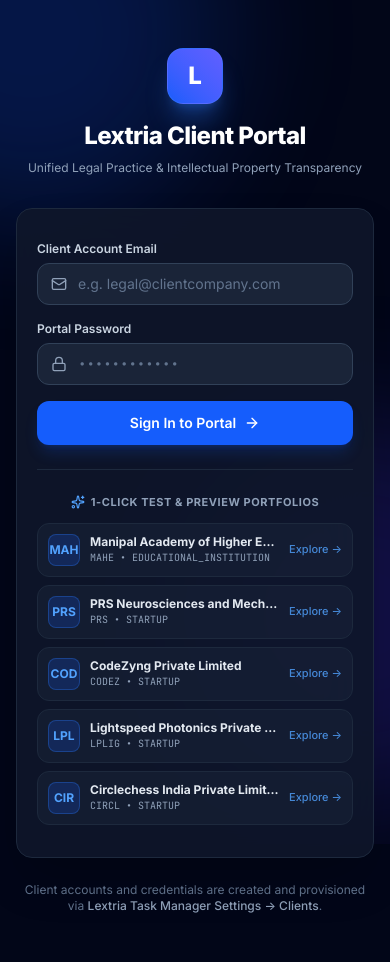
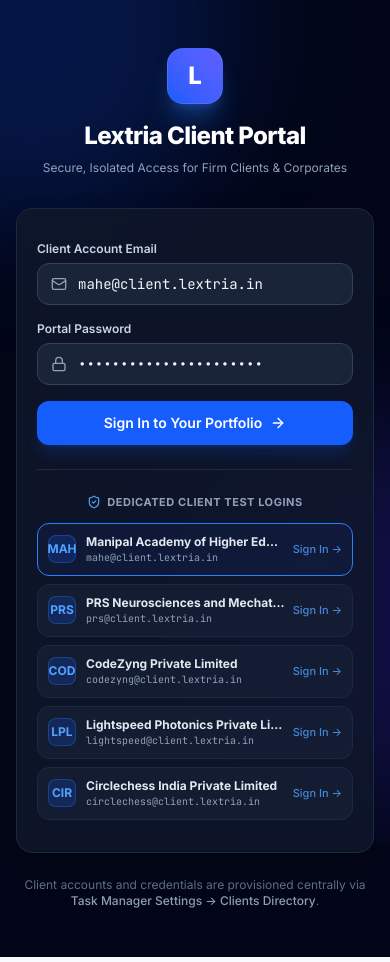
Before and after one commit to Lextria-Research/Lextria-Client-Portal, a React (Vite) app: page /login in a window 390 px wide. Built offline with nearby package versions, Linux system fonts and the light colour scheme; no server answers.

Commit message:
feat(auth): enforce strict client isolation, remove client switcher, and connect dedicated logins

```diff
--- a/src/features/auth/ClientLoginView.tsx
+++ b/src/features/auth/ClientLoginView.tsx
@@ -11,14 +11,13 @@ import {
   CheckCircle2,
   Sparkles,
 } from 'lucide-react';
-import { useAuth, PRESET_CLIENTS } from '../../lib/auth';
-import { ClientProfile } from '../../types/client';
+import { useAuth, SEEDED_CLIENT_LOGINS, ClientAccountDemo } from '../../lib/auth';
 
 export const ClientLoginView: React.FC = () => {
   const navigate = useNavigate();
-  const { signIn, selectPresetClient } = useAuth();
-  const [email, setEmail] = useState('');
-  const [password, setPassword] = useState('');
+  const { signIn } = useAuth();
+  const [email, setEmail] = useState('mahe@client.lextria.in');
+  const [password, setPassword] = useState('LextriaPortal!MAHE2026');
   const [loading, setLoading] = useState(false);
   const [error, setError] = useState<string | null>(null);
 
@@ -40,9 +39,19 @@ export const ClientLoginView: React.FC = () => {
     }
   };
 
-  const handlePresetSelect = (client: ClientProfile) => {
-    selectPresetClient(client);
+  const handleSelectDemo = async (demo: ClientAccountDemo) => {
+    setEmail(demo.email);
+    setPassword(demo.defaultPassword || '');
+    setError(null);
+    setLoading(true);
+    try {
+      await signIn(demo.email, demo.defaultPassword || '');
       navigate('/');
+    } catch (err: any) {
+      setError(err.message || 'Login failed for selected client.');
+    } finally {
+      setLoading(false);
+    }
   };
 
   return (
@@ -63,7 +72,7 @@ export const ClientLoginView: React.FC = () => {
           Lextria Client Portal
         </h2>
         <p className="mt-2 text-center text-xs sm:text-sm text-slate-400">
-          Unified Legal Practice &amp; Intellectual Property Transparency
+          Secure, Isolated Access for Firm Clients &amp; Corporates
         </p>
       </div>
 
@@ -90,8 +99,8 @@ export const ClientLoginView: React.FC = () => {
                   required
                   value={email}
                   onChange={(e) => setEmail(e.target.value)}
-                  placeholder="e.g. legal@clientcompany.com"
-                  className="w-full pl-10 pr-3.5 py-2.5 bg-slate-800/80 border border-slate-700 rounded-xl text-sm text-slate-100 placeholder-slate-500 focus:outline-blue-500 transition"
+                  placeholder="e.g. mahe@client.lextria.in"
+                  className="w-full pl-10 pr-3.5 py-2.5 bg-slate-800/80 border border-slate-700 rounded-xl text-sm text-slate-100 placeholder-slate-500 focus:outline-blue-500 transition font-mono"
                 />
               </div>
             </div>
@@ -124,52 +133,60 @@ export const ClientLoginView: React.FC = () => {
                 <span>Authenticating with Central Registry...</span>
               ) : (
                 <>
-                  <span>Sign In to Portal</span>
+                  <span>Sign In to Your Portfolio</span>
                   <ArrowRight className="w-4 h-4" />
                 </>
               )}
             </button>
           </form>
 
-          {/* Quick 1-Click Client Profiles */}
+          {/* Quick Client Test Credentials (Fills & signs in through central Supabase Auth) */}
           <div className="mt-6 pt-6 border-t border-slate-800">
             <div className="text-[11px] font-bold uppercase tracking-wider text-slate-400 mb-3 text-center flex items-center justify-center gap-1.5">
-              <Sparkles className="w-3.5 h-3.5 text-blue-400" />
-              <span>1-Click Test &amp; Preview Portfolios</span>
+              <ShieldCheck className="w-3.5 h-3.5 text-blue-400" />
+              <span>Dedicated Client Test Logins</span>
             </div>
             <div className="space-y-2">
-              {PRESET_CLIENTS.map((client) => (
+              {SEEDED_CLIENT_LOGINS.map((demo) => {
+                const isSelected = email.toLowerCase() === demo.email.toLowerCase();
+                return (
                   <button
-                  key={client.id}
+                    key={demo.client_id}
                     type="button"
-                  onClick={() => handlePresetSelect(client)}
-                  className="w-full flex items-center justify-between p-2.5 rounded-xl border border-slate-800 hover:border-blue-500/50 bg-slate-800/40 hover:bg-blue-950/20 transition text-left cursor-pointer group"
+                    disabled={loading}
+                    onClick={() => handleSelectDemo(demo)}
+                    className={`w-full flex items-center justify-between p-2.5 rounded-xl border text-left transition cursor-pointer group ${
+                      isSelected
+                        ? 'border-blue-500 bg-blue-950/30 text-white'
+                        : 'border-slate-800 hover:border-slate-700 bg-slate-800/40 text-slate-300'
+                    }`}
                   >
                     <div className="flex items-center gap-2.5 min-w-0 pr-2">
-                    <div className="w-8 h-8 rounded-lg bg-blue-600/20 text-blue-400 border border-blue-500/30 flex items-center justify-center font-bold text-xs shrink-0 group-hover:scale-105 transition">
-                      {client.client_code.substring(0, 3)}
+                      <div className="w-7 h-7 rounded-lg bg-blue-600/20 text-blue-400 border border-blue-500/30 flex items-center justify-center font-bold text-xs shrink-0">
+                        {demo.client_code.substring(0, 3)}
                       </div>
                       <div className="truncate">
                         <div className="text-xs font-bold text-slate-200 group-hover:text-blue-300 truncate transition">
-                        {client.client_name}
+                          {demo.client_name}
                         </div>
                         <div className="text-[10px] text-slate-400 font-mono">
-                        {client.client_code} • {client.entity_type}
+                          {demo.email}
                         </div>
                       </div>
                     </div>
                     <span className="text-[11px] font-medium text-blue-400 opacity-80 group-hover:opacity-100 shrink-0">
-                    Explore →
+                      Sign In →
                     </span>
                   </button>
-              ))}
+                );
+              })}
             </div>
           </div>
         </div>
 
         <p className="mt-6 text-center text-xs text-slate-500">
-          Client accounts and credentials are created and provisioned via{' '}
-          <span className="text-slate-400 font-medium">Lextria Task Manager Settings → Clients</span>.
+          Client accounts and credentials are provisioned centrally via{' '}
+          <span className="text-slate-400 font-medium">Task Manager Settings → Clients Directory</span>.
         </p>
       </div>
     </div>
--- a/src/lib/api.ts
+++ b/src/lib/api.ts
@@ -98,6 +98,7 @@ export async function fetchClientMatters(clientId: string): Promise<UnifiedMatte
       .from('project_codes')
       .select('*')
       .eq('client_id', clientId)
+      .limit(2500)
       .order('created_at', { ascending: false });
 
     if (error) {
--- a/src/lib/auth.tsx
+++ b/src/lib/auth.tsx
@@ -4,66 +4,49 @@ import React, { createContext, useContext, useState, useEffect } from 'react';
 import { supabase } from './supabase';
 import { ClientProfile } from '../types/client';
 
-export const PRESET_CLIENTS: ClientProfile[] = [
+export interface ClientAccountDemo {
+  client_id: string;
+  client_code: string;
+  client_name: string;
+  email: string;
+  defaultPassword?: string;
+}
+
+export const SEEDED_CLIENT_LOGINS: ClientAccountDemo[] = [
   {
-    id: 'c0736c22-db5e-4bd1-b7f5-5facc08d865e',
+    client_id: 'c0736c22-db5e-4bd1-b7f5-5facc08d865e',
     client_code: 'MAHE',
     client_name: 'Manipal Academy of Higher Education (MAHE)',
-    entity_type: 'EDUCATIONAL_INSTITUTION',
-    email: 'ipr.cell@manipal.edu',
-    phone: '+91 820 2922400',
-    gstin: '29AAAAA0000A1Z5',
-    pan: 'AAAAA0000A',
-    billing_address: 'Madhav Nagar, Manipal, Udupi, Karnataka 576104',
-    state_code: '29',
+    email: 'mahe@client.lextria.in',
+    defaultPassword: 'LextriaPortal!MAHE2026',
   },
   {
-    id: '67008f3c-a990-4d96-9a88-7d04a76d97bc',
+    client_id: '67008f3c-a990-4d96-9a88-7d04a76d97bc',
     client_code: 'PRS',
-    client_name: 'PRS Neurosciences and Mechatronics Research Institute Pvt. Ltd.',
-    entity_type: 'STARTUP',
-    email: 'info@prsneurosciences.com',
-    phone: '+91 80 2345 6789',
-    gstin: '29AABCP1234D1Z2',
-    pan: 'AABCP1234D',
-    billing_address: '12th Cross, Indiranagar, Bengaluru, Karnataka 560038',
-    state_code: '29',
+    client_name: 'PRS Neurosciences and Mechatronics Research Institute',
+    email: 'prs@client.lextria.in',
+    defaultPassword: 'LextriaPortal!PRS2026',
   },
   {
-    id: '5a38d4f3-ef64-45c8-87d0-7f46ceb27421',
+    client_id: '5a38d4f3-ef64-45c8-87d0-7f46ceb27421',
     client_code: 'CODEZ',
     client_name: 'CodeZyng Private Limited',
-    entity_type: 'STARTUP',
-    email: 'legal@codezyng.com',
-    phone: '+91 80 4123 4567',
-    gstin: '29AAACC5678E1Z9',
-    pan: 'AAACC5678E',
-    billing_address: 'HSR Layout Sector 4, Bengaluru, Karnataka 560102',
-    state_code: '29',
+    email: 'codezyng@client.lextria.in',
+    defaultPassword: 'LextriaPortal!CODEZ2026',
   },
   {
-    id: '85be8aa2-26d5-4a37-8563-5857476706e5',
+    client_id: '85be8aa2-26d5-4a37-8563-5857476706e5',
     client_code: 'LPLIG',
     client_name: 'Lightspeed Photonics Private Limited',
-    entity_type: 'STARTUP',
-    email: 'contact@lightspeedphotonics.com',
-    phone: '+91 80 8765 4321',
-    gstin: '29AABCL9876F1Z1',
-    pan: 'AABCL9876F',
-    billing_address: 'Koramangala 5th Block, Bengaluru, Karnataka 560095',
-    state_code: '29',
+    email: 'lightspeed@client.lextria.in',
+    defaultPassword: 'LextriaPortal!LPLIG2026',
   },
   {
-    id: '9b2928b5-eca0-48ec-ba99-fb141419b2a6',
+    client_id: '9b2928b5-eca0-48ec-ba99-fb141419b2a6',
     client_code: 'CIRCL',
     client_name: 'Circlechess India Private Limited',
-    entity_type: 'STARTUP',
-    email: 'ops@circlechess.com',
-    phone: '+91 80 3344 5566',
-    gstin: '29AAACC1122G1Z3',
-    pan: 'AAACC1122G',
-    billing_address: 'Indiranagar 100ft Road, Bengaluru, Karnataka 560038',
-    state_code: '29',
+    email: 'circlechess@client.lextria.in',
+    defaultPassword: 'LextriaPortal!CIRCL2026',
   },
 ];
 
@@ -72,7 +55,6 @@ interface AuthContextType {
   authUser: any | null;
   loading: boolean;
   signIn: (email: string, password: string) => Promise<void>;
-  selectPresetClient: (client: ClientProfile) => void;
   signOut: () => Promise<void>;
 }
 
@@ -84,89 +66,102 @@ export const AuthProvider: React.FC<{ children: React.ReactNode }> = ({ children
   const [activeClient, setActiveClient] = useState<ClientProfile | null>(() => {
     try {
       const saved = localStorage.getItem(LOCAL_STORAGE_CLIENT_KEY);
-      return saved ? JSON.parse(saved) : PRESET_CLIENTS[0];
+      return saved ? JSON.parse(saved) : null;
     } catch {
-      return PRESET_CLIENTS[0];
+      return null;
     }
   });
 
   const [authUser, setAuthUser] = useState<any | null>(null);
   const [loading, setLoading] = useState(true);
 
+  const loadClientByUserId = async (user: any) => {
+    try {
+      const cid = user.user_metadata?.client_id;
+      if (cid) {
+        const { data, error } = await supabase
+          .schema('core')
+          .from('clients')
+          .select('*')
+          .eq('id', cid)
+          .maybeSingle();
+
+        if (data && !error) {
+          setActiveClient(data);
+          localStorage.setItem(LOCAL_STORAGE_CLIENT_KEY, JSON.stringify(data));
+          return;
+        }
+      }
+
+      // Fallback by user email
+      if (user.email) {
+        const { data: byEmail } = await supabase
+          .schema('core')
+          .from('clients')
+          .select('*')
+          .ilike('email', user.email)
+          .maybeSingle();
+
+        if (byEmail) {
+          setActiveClient(byEmail);
+          localStorage.setItem(LOCAL_STORAGE_CLIENT_KEY, JSON.stringify(byEmail));
+          return;
+        }
+      }
+    } catch (err) {
+      console.warn('Failed to load client profile:', err);
+    }
+  };
+
   useEffect(() => {
-    // Check initial supabase session
     supabase.auth.getSession().then(({ data: { session } }) => {
       setAuthUser(session?.user ?? null);
       if (session?.user) {
-        // Resolve client_id if tied to metadata
-        const cid = session.user.user_metadata?.client_id;
-        if (cid) {
-          loadClientById(cid);
-        }
+        loadClientByUserId(session.user).finally(() => setLoading(false));
+      } else {
+        setActiveClient(null);
+        localStorage.removeItem(LOCAL_STORAGE_CLIENT_KEY);
+        setLoading(false);
       }
-      setLoading(false);
     });
 
     const {
       data: { subscription },
-    } = supabase.auth.onAuthStateChange((_event, session) => {
+    } = supabase.auth.onAuthStateChange(async (_event, session) => {
       setAuthUser(session?.user ?? null);
-      if (session?.user?.user_metadata?.client_id) {
-        loadClientById(session.user.user_metadata.client_id);
+      if (session?.user) {
+        await loadClientByUserId(session.user);
+      } else {
+        setActiveClient(null);
+        localStorage.removeItem(LOCAL_STORAGE_CLIENT_KEY);
       }
     });
 
     return () => subscription.unsubscribe();
   }, []);
 
-  const loadClientById = async (id: string) => {
-    try {
-      const { data, error } = await supabase
-        .schema('core')
-        .from('clients')
-        .select('*')
-        .eq('id', id)
-        .maybeSingle();
-
-      if (data && !error) {
-        setActiveClient(data);
-        localStorage.setItem(LOCAL_STORAGE_CLIENT_KEY, JSON.stringify(data));
-      }
-    } catch (err) {
-      console.warn('Failed to load client profile:', err);
-    }
-  };
-
-  const selectPresetClient = (client: ClientProfile) => {
-    setActiveClient(client);
-    localStorage.setItem(LOCAL_STORAGE_CLIENT_KEY, JSON.stringify(client));
-  };
-
   const signIn = async (email: string, password: string) => {
     setLoading(true);
     try {
+      const cleanEmail = email.trim().toLowerCase();
+      const cleanPassword = password.trim();
+
       const { data, error } = await supabase.auth.signInWithPassword({
-        email,
-        password,
+        email: cleanEmail,
+        password: cleanPassword,
       });
 
       if (error) {
-        // If demo email matches one of the preset clients
-        const preset = PRESET_CLIENTS.find((p) => p.email?.toLowerCase() === email.toLowerCase());
-        if (preset) {
-          selectPresetClient(preset);
-          setLoading(false);
-          return;
-        }
-        throw error;
+        throw new Error(error.message || 'Invalid email or password.');
       }
 
       if (data?.user) {
-        const cid = data.user.user_metadata?.client_id;
-        if (cid) {
-          await loadClientById(cid);
-        }
+        setAuthUser(data.user);
+        await loadClientByUserId(data.user);
+        return;
       }
+
+      throw new Error('No user returned from authentication.');
     } finally {
       setLoading(false);
     }
@@ -186,7 +181,6 @@ export const AuthProvider: React.FC<{ children: React.ReactNode }> = ({ children
         authUser,
         loading,
         signIn,
-        selectPresetClient,
         signOut,
       }}
     >
```
Also changed, not shown: src/components/layout/ClientHeader.tsx (+30 -98 lines). Lines whose indentation alone changed are shown as unchanged.
